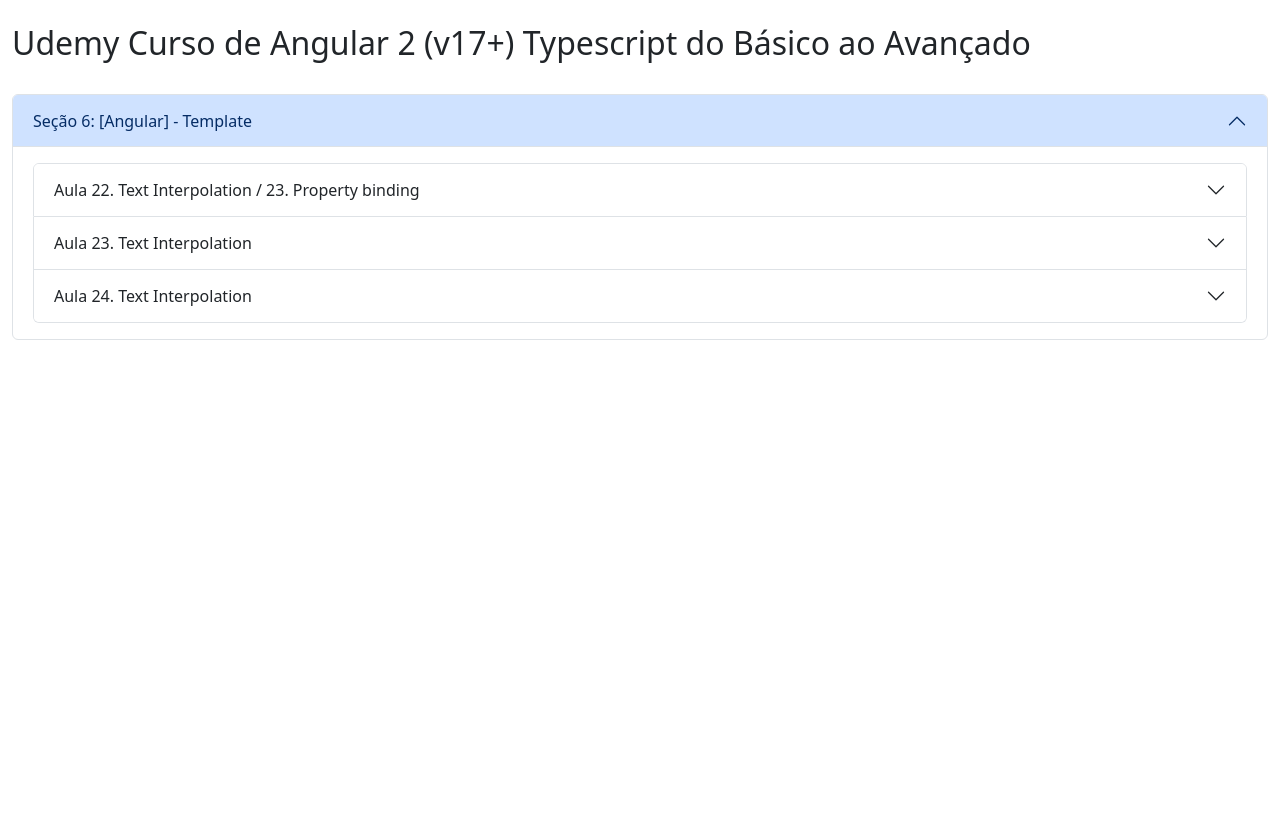
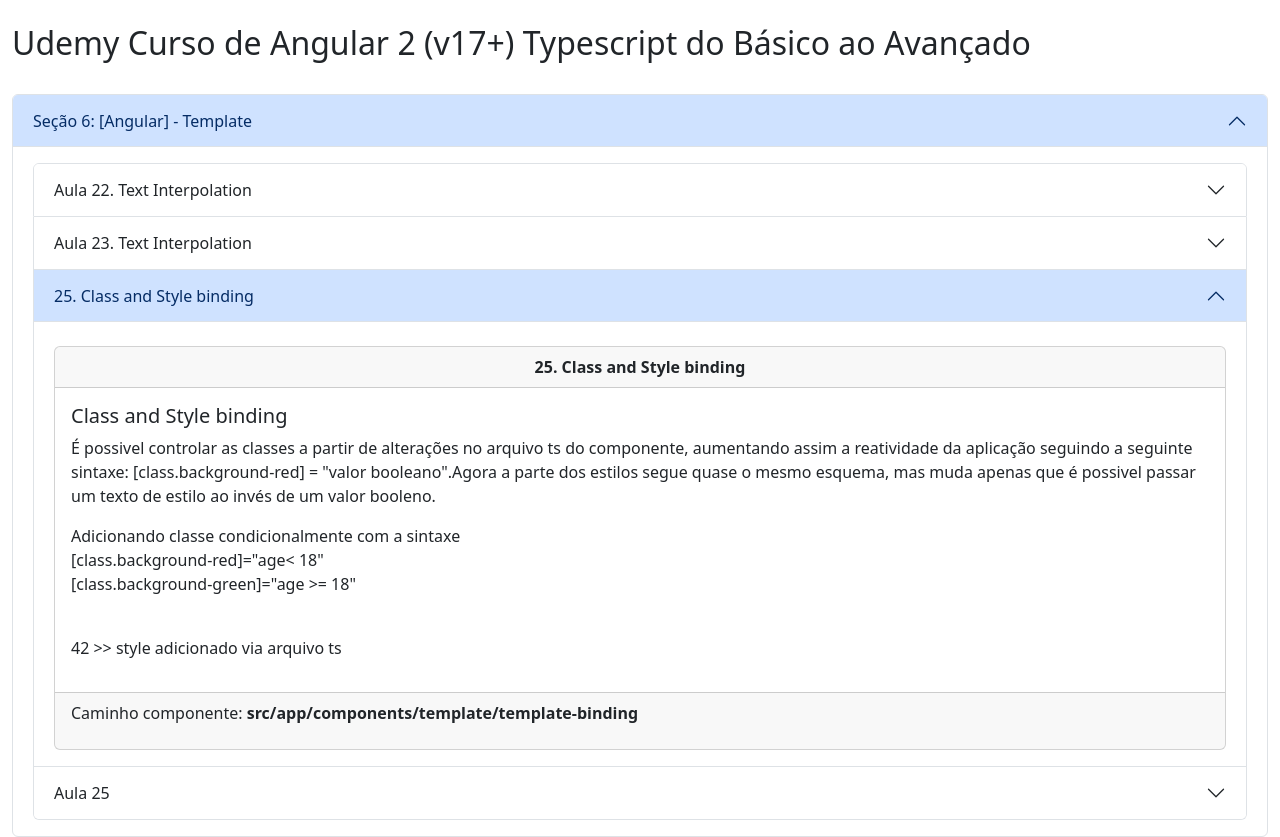
Before and after one commit to phsdeveloper/Angular_New, an Angular app in the folder Udemy/Angular_V17/meu-primeiro-projeto/: page / in a window 1280 px wide. Before the commit the page ends 800 px from the top, so only its background shows below. Built offline with nearby package versions, Linux system fonts and the light colour scheme.

Commit message:
Ajuste no HTML para deixar cada aula em um acordion diferente e deixar sempre a ultima aula visivel por defautl

```diff
--- a/Udemy/Angular_V17/meu-primeiro-projeto/src/app/components/SecoesAula/secao-06-template/secao-06-template.component.html
+++ b/Udemy/Angular_V17/meu-primeiro-projeto/src/app/components/SecoesAula/secao-06-template/secao-06-template.component.html
@@ -13,63 +13,9 @@
                     <!-- Inico do corpo que contém os componentes-->
 
 
+                    <app-template-binding />
 
 
-                    <div class="accordion" id="Secao06_aulas">
-
-                        <div class="accordion-item">
-                            <h2 class="accordion-header" id="Secao06_aula_22_item">
-                                <button class="accordion-button collapsed" type="button" data-bs-toggle="collapse"
-                                    data-bs-target="#Secao06_aula_22_Body" aria-expanded="false"
-                                    aria-controls="Secao06_aula_22_Body">
-                                    Aula 22. Text Interpolation / 23. Property binding
-                                </button>
-                            </h2>
-                            <div id="Secao06_aula_22_Body" class="accordion-collapse collapse"
-                                aria-labelledby="Secao06_aula_22_item" data-bs-parent="#Secao06_aulas">
-                                <div class="accordion-body">
-                                    <app-template-binding />
-                                </div>
-                            </div>
-                        </div>
-
-
-                        <div class="accordion-item">
-                            <h2 class="accordion-header" id="Secao06_aula_23_item">
-                                <button class="accordion-button collapsed" type="button" data-bs-toggle="collapse"
-                                    data-bs-target="#Secao06_aula_23_Body" aria-expanded="false"
-                                    aria-controls="Secao06_aula_23_Body">
-                                    Aula 23. Text Interpolation
-                                </button>
-                            </h2>
-                            <div id="Secao06_aula_23_Body" class="accordion-collapse collapse"
-                                aria-labelledby="Secao06_aula_23_item" data-bs-parent="#Secao06_aulas">
-                                <div class="accordion-body">
-                                    <app-template-binding />
-                                </div>
-                            </div>
-                        </div>
-
-                        <div class="accordion-item">
-                            <h2 class="accordion-header" id="Secao06_aula_24_item">
-                                <button class="accordion-button collapsed" type="button" data-bs-toggle="collapse"
-                                    data-bs-target="#Secao06_aula_24_Body" aria-expanded="false"
-                                    aria-controls="Secao06_aula_24_Body">
-                                    Aula 24. Text Interpolation
-                                </button>
-                            </h2>
-                            <div id="Secao06_aula_24_Body" class="accordion-collapse collapse"
-                                aria-labelledby="Secao06_aula_24_item" data-bs-parent="#Secao06_aulas">
-                                <div class="accordion-body">
-                                    <app-template-binding />
-                                </div>
-                            </div>
-                        </div>
-
-
-
-
-                    </div>
 
                     <!-- Fim do corpo que contém os componentes-->
 
--- a/Udemy/Angular_V17/meu-primeiro-projeto/src/app/components/template/template-binding/template-binding.component.html
+++ b/Udemy/Angular_V17/meu-primeiro-projeto/src/app/components/template/template-binding/template-binding.component.html
@@ -1,3 +1,19 @@
+
+
+
+<div class="accordion" id="Secao06_aulas">
+
+    <div class="accordion-item">
+        <h2 class="accordion-header" id="Secao06_aula_22_item">
+            <button class="accordion-button collapsed" type="button" data-bs-toggle="collapse"
+                data-bs-target="#Secao06_aula_22_Body" aria-expanded="false" aria-controls="Secao06_aula_22_Body">
+                Aula 22. Text Interpolation
+            </button>
+        </h2>
+        <div id="Secao06_aula_22_Body" class="accordion-collapse collapse" aria-labelledby="Secao06_aula_22_item"
+            data-bs-parent="#Secao06_aulas">
+            <div class="accordion-body">
+
                 <div class="mt-2">
                     <div class="card">
                         <div class="card-header text-center">
@@ -16,7 +32,8 @@
                                     Fazendo conta: 10 + 2 = <strong>{{10 + 2}}</strong>
                                 </li>
                                 <li>
-                    Operador Ternario = <strong>{{age < 18? 'Menor de idade' : 'Maior de idade' }}</strong>
+                                    Operador Ternario = <strong>{{age < 18? 'Menor de idade' : 'Maior de idade'
+                                            }}</strong>
                                 </li>
                             </ul>
 
@@ -30,6 +47,22 @@
                 </div>
 
 
+            </div>
+        </div>
+    </div>
+
+
+    <div class="accordion-item">
+        <h2 class="accordion-header" id="Secao06_aula_23_item">
+            <button class="accordion-button collapsed" type="button" data-bs-toggle="collapse"
+                data-bs-target="#Secao06_aula_23_Body" aria-expanded="false" aria-controls="Secao06_aula_23_Body">
+                Aula 23. Text Interpolation
+            </button>
+        </h2>
+        <div id="Secao06_aula_23_Body" class="accordion-collapse collapse" aria-labelledby="Secao06_aula_23_item"
+            data-bs-parent="#Secao06_aulas">
+            <div class="accordion-body">
+
                 <div class="mt-2">
                     <div class="card">
                         <div class="card-header text-center">
@@ -41,7 +74,8 @@
                             <button [disabled]="isDisabled" class="btn btn-primary">Botão Property binding
                                 ({{isDisabled?"Desabilitado":"Habilitado"}})</button>
                             <br />
-            <p> Property binding na imagem <img [src]="srcValue" [alt]="imgAlt" [title]="imgTitle" /></p>
+                            <p> Property binding na imagem <img [src]="srcValue" [alt]="imgAlt" [title]="imgTitle" />
+                            </p>
 
                             <p class="card-text"> </p>
                         </div>
@@ -52,16 +86,43 @@
                 </div>
 
 
+
+
+
+
+
+
+            </div>
+        </div>
+    </div>
+
+
+    <div class="accordion-item">
+        <h2 class="accordion-header" id="Secao06_aula_24_item">
+            <button class="accordion-button" type="button" data-bs-toggle="collapse"
+                data-bs-target="#Secao06_aula_24_Body" aria-expanded="true" aria-controls="Secao06_aula_24_Body">
+                25. Class and Style binding
+            </button>
+        </h2>
+        <div id="Secao06_aula_24_Body" class="accordion-collapse collapse show" aria-labelledby="Secao06_aula_24_item"
+            data-bs-parent="#Secao06_aulas">
+            <div class="accordion-body">
+
                 <div class="mt-2">
                     <div class="card">
                         <div class="card-header text-center">
-            <strong> 24. Attribute binding </strong>
+                            <strong> 25. Class and Style binding </strong>
                         </div>
                         <div class="card-body">
-            <h5 class="card-title">Attribute binding </h5>
-            <p>{{descricaoAula24}}</p>
-            <p [attr.aria-label]="Aula24_ArialLabel" [attr.title]="Aula24_Title">{{Aula24_ArialLabel}}</p>
+                            <h5 class="card-title">Class and Style binding </h5>
+                            <p>{{descricaoAula25}}</p>
+                            <p [class.background-red]="age < 18" [class.background-green]="age >= 18">
+                                Adicionando classe condicionalmente com a sintaxe <br />[class.background-red]="age< 18" <br />[class.background-green]="age >= 18"
+                            </p>
                             <br />
+
+
+                            <p [style.text-decoration]="isTextDecoration">{{age}} >> style adicionado via arquivo ts</p>
 
 
                             <p class="card-text"> </p>
@@ -72,27 +133,52 @@
                     </div>
                 </div>
 
-<div class="mt-2">
-    <div class="card">
-        <div class="card-header text-center">
-            <strong> 25. Class and Style binding </strong>
-        </div>
-        <div class="card-body">
-            <h5 class="card-title">Class and Style binding </h5>
-            <p>{{descricaoAula25}}</p>
-            <p [class.background-red]="age < 18" [class.background-green]="age >= 18">
-                Adicionando classe condicionalmente com a sintaxe <br/>[class.background-red]="age < 18" <br/>[class.background-green]="age >= 18"
-            </p>
-            <br />
-
-
-            <p [style.text-decoration] = "isTextDecoration">{{age}} >> style adicionado via arquivo ts</p>
-
-
-            <p class="card-text"> </p>
-        </div>
-        <div class="card-footer">
-            <p>Caminho componente: <strong>{{CaminhoComponente}}</strong></p>
             </div>
         </div>
     </div>
+
+    <div class="accordion-item">
+        <h2 class="accordion-header" id="Secao06_aula_25_item">
+            <button class="accordion-button collapsed" type="button" data-bs-toggle="collapse"
+                data-bs-target="#Secao06_aula_25_Body" aria-expanded="false" aria-controls="Secao06_aula_25_Body">
+                Aula 25
+            </button>
+        </h2>
+        <div id="Secao06_aula_25_Body" class="accordion-collapse collapse" aria-labelledby="Secao06_aula_25_item"
+            data-bs-parent="#Secao06_aulas">
+            <div class="accordion-body">
+
+                <p>teste</p>
+
+
+            </div>
+        </div>
+    </div>
+
+
+
+
+
+
+
+
+
+<!--
+    <div class="accordion-item">
+        <h2 class="accordion-header" id="Secao06_aula_XX_item">
+            <button class="accordion-button" type="button" data-bs-toggle="collapse"
+                data-bs-target="#Secao06_aula_XX_Body" aria-expanded="true" aria-controls="Secao06_aula_XX_Body">
+                xxxxxxx
+            </button>
+        </h2>
+        <div id="Secao06_aula_XX_Body" class="accordion-collapse collapse show" aria-labelledby="Secao06_aula_XX_item"
+            data-bs-parent="#Secao06_aulas">
+            <div class="accordion-body">
+
+            </div>
+        </div>
+    </div>
+
+-->
+
+</div>
```
Lines whose indentation alone changed are shown as unchanged.
